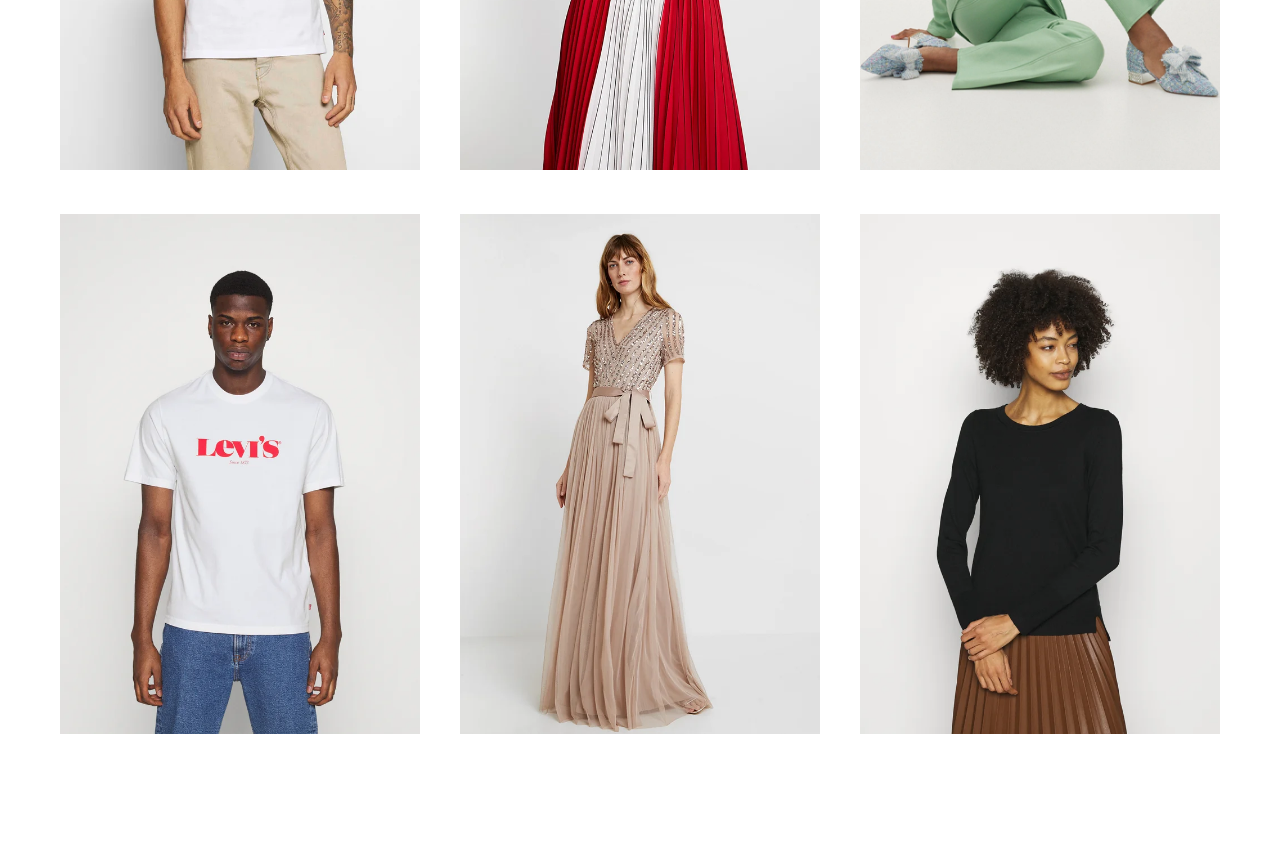
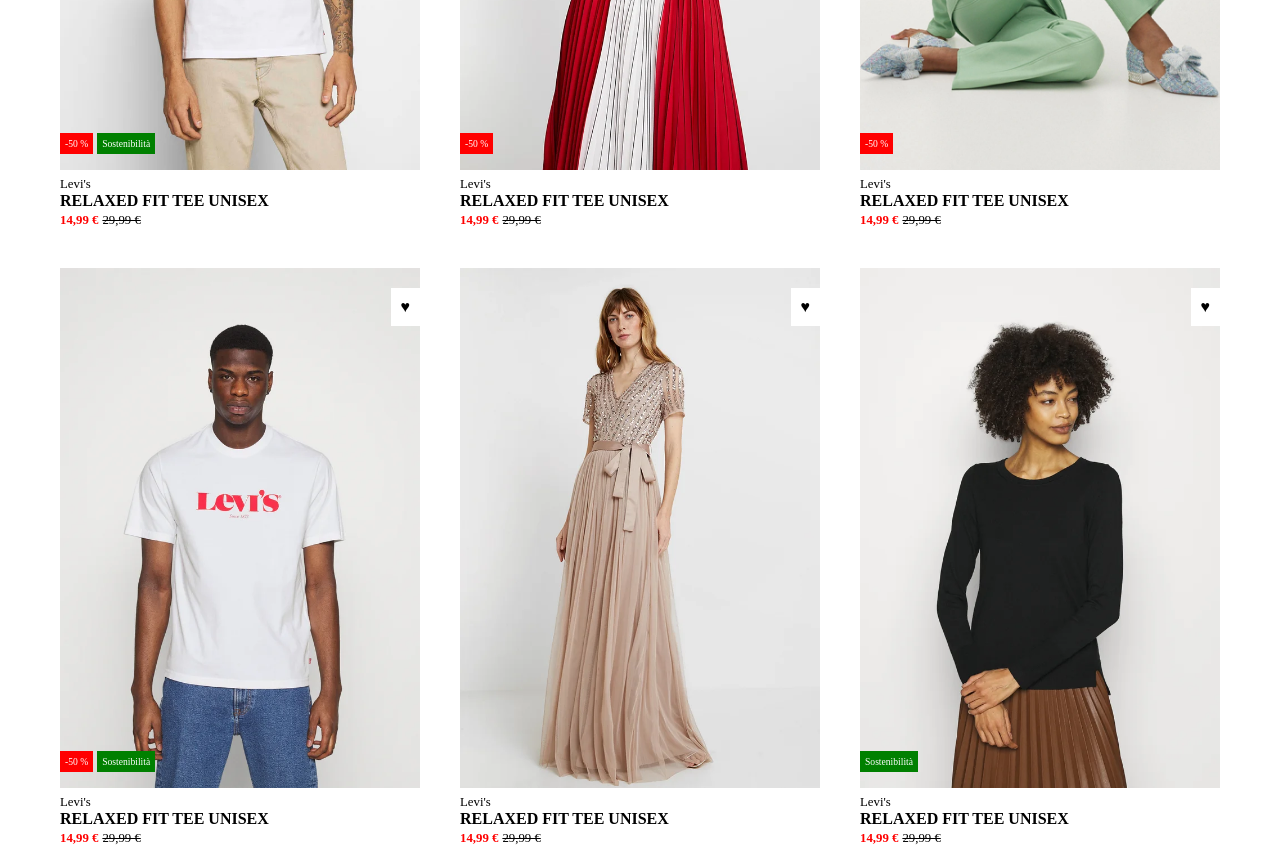
Before and after one commit to Nicola-Lippo/html-css-boolando, a plain HTML site: page index.html in a window 1280 px wide. Shown: the part 460-1326 px from the top of the page. Before the commit the page ends 1218 px from the top, so only its background shows below. Drawn offline with Linux system fonts and the light colour scheme.

Commit message:
[UPD] Fine Main base

```diff
--- a/css/style.css
+++ b/css/style.css
@@ -53,7 +53,59 @@
 
 /* INIZIO PROPRIETA' ELEMENTI DI TESTO */
 
+.marchio {
+    font-size: 80%;
+}
+
+.prezzo {
+    color: red;
+    font-size: 80%;
+}
+
+.prezzo-vecchio {
+    text-decoration: line-through;
+    font-size: 80%;
+}
+
 /* FINE INIZIO PROPRIETA' ELEMENTI DI TESTO */
+
+/* INIZIO PROPRIETA' ETICHETTE MAIN */
+
+.img-shop {
+    position: relative;
+}
+
+.labels {
+    position: absolute;
+    bottom: 20px;
+
+}
+
+.label {
+    color: white;
+    font-size: 60%;
+    padding: 5px;
+    display: inline-block;
+
+}
+
+.red {
+    background-color: red;
+}
+
+.green {
+    background-color: green;
+}
+
+.cuore {
+    background-color: rgb(255, 255, 255);
+    position: absolute;
+    top: 20px;
+    right: 0;
+    padding: 10px;
+}
+
+/* FINE INIZIO PROPRIETA' ETICHETTE */
 
 
 /* FINE MAIN PROPRIETA' + CLASSI UTILITY */
--- a/index.html
+++ b/index.html
@@ -31,37 +31,120 @@
 
                 <div class="col-33">
                     <div class="contenuto">
+                        <div class="img-shop">
                             <img class="img-shop" src="./img/1.webp" alt="foto">
+                            <div class="labels">
+                                <div class="label red">-50 %</div>
+                                <div class="label green">Sostenibilità</div>
+                            </div>
+                            <div class="cuore">
+                                &hearts;
+                            </div>
+                        </div>
+                        <div>
+                            <span class="marchio">Levi's</span>
+                            <p><strong>RELAXED FIT TEE UNISEX</strong></p>
+                            <span class="prezzo"><strong>14,99 €</strong></span>
+                            <span class="prezzo-vecchio">29,99 €</span>
+                        </div>
                     </div>
                 </div>
 
                 <div class="col-33">
                     <div class="contenuto">
+                        <div class="img-shop">
                             <img class="img-shop" src="./img/2.webp" alt="foto">
+                            <div class="labels">
+                                <div class="label red">-50 %</div>
+                            </div>
+                            <div class="cuore">
+                                &hearts;
+                            </div>
+                        </div>
+                        <div>
+                            <span class="marchio">Levi's</span>
+                            <p><strong>RELAXED FIT TEE UNISEX</strong></p>
+                            <span class="prezzo"><strong>14,99 €</strong></span>
+                            <span class="prezzo-vecchio">29,99 €</span>
+                        </div>
                     </div>
                 </div>
 
                 <div class="col-33">
                     <div class="contenuto">
+                        <div class="img-shop">
                             <img class="img-shop" src="./img/3.webp" alt="foto">
+                            <div class="labels">
+                                <div class="label red">-50 %</div>
+                            </div>
+                            <div class="cuore">
+                                &hearts;
+                            </div>
+                        </div>
+                        <div>
+                            <span class="marchio">Levi's</span>
+                            <p><strong>RELAXED FIT TEE UNISEX</strong></p>
+                            <span class="prezzo"><strong>14,99 €</strong></span>
+                            <span class="prezzo-vecchio">29,99 €</span>
+                        </div>
                     </div>
                 </div>
 
                 <div class="col-33">
                     <div class="contenuto">
+                        <div class="img-shop">
                             <img class="img-shop" src="./img/4.webp" alt="foto">
+                            <div class="labels">
+                                <div class="label red">-50 %</div>
+                                <div class="label green">Sostenibilità</div>
+                            </div>
+                            <div class="cuore">
+                                &hearts;
+                            </div>
+                        </div>
+                        <div>
+                            <span class="marchio">Levi's</span>
+                            <p><strong>RELAXED FIT TEE UNISEX</strong></p>
+                            <span class="prezzo"><strong>14,99 €</strong></span>
+                            <span class="prezzo-vecchio">29,99 €</span>
+                        </div>
                     </div>
                 </div>
 
                 <div class="col-33">
                     <div class="contenuto">
+                        <div class="img-shop">
                             <img class="img-shop" src="./img/5.webp" alt="foto">
+                            <div class="cuore">
+                                &hearts;
+                            </div>
+                        </div>
+                        <div>
+                            <span class="marchio">Levi's</span>
+                            <p><strong>RELAXED FIT TEE UNISEX</strong></p>
+                            <span class="prezzo"><strong>14,99 €</strong></span>
+                            <span class="prezzo-vecchio">29,99 €</span>
+                        </div>
                     </div>
                 </div>
 
                 <div class="col-33">
                     <div class="contenuto">
+                        <div class="img-shop">
                             <img class="img-shop" src="./img/6.webp" alt="foto">
+                            <div class="labels">
+                                <div class="label green">Sostenibilità</div>
+                            </div>
+                            <div class="cuore">
+                                &hearts;
+                            </div>
+                        </div>
+                        <div>
+                            <span class="marchio">Levi's</span>
+                            <p><strong>RELAXED FIT TEE UNISEX</strong></p>
+                            <span class="prezzo"><strong>14,99 €</strong></span>
+                            <span class="prezzo-vecchio">29,99 €</span>
+                        </div>
                     </div>
                 </div>
 
```
Lines whose indentation alone changed are shown as unchanged.
